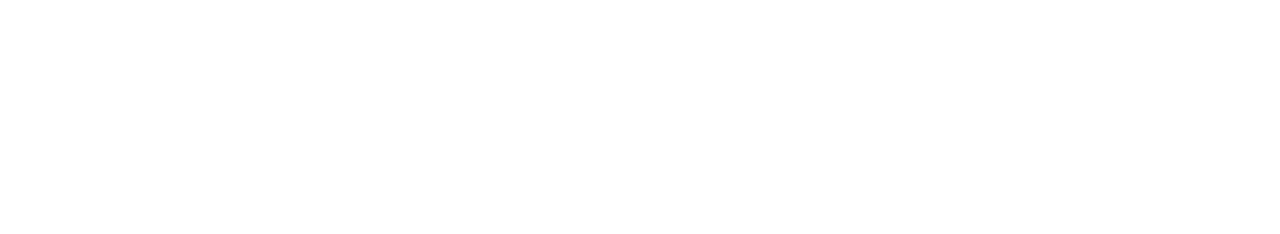
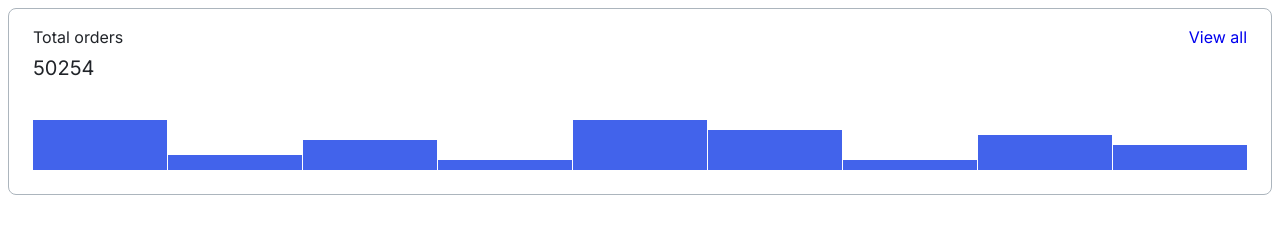
Before and after one commit to js-tasks-ru/htmlcss-20220811_konstantin87, a website: page 04-lection2/01-histogram/index.html in a window 1280 px wide. Drawn offline with Linux system fonts and the light colour scheme.

Commit message:
04-01-histogram: add histogram

```diff
--- a/04-lection2/01-histogram/histogram.css
+++ b/04-lection2/01-histogram/histogram.css
@@ -0,0 +1,82 @@
+.histogram {
+  background: var(--white);
+  border: 1px solid var(--grey-3);
+  border-radius: 8px;
+  display: flex;
+  flex-direction: column;
+  gap: 39px;
+  padding: 16px 24px 24px 24px;
+}
+
+.histogram__header {
+  color: var(--black);
+  display: flex;
+  flex: 1;
+  font-family: 'Inter', sans-serif;
+  font-size: 16px;
+  font-style: normal;
+  font-weight: 400;
+  justify-content: space-between;
+  line-height: 24px;
+}
+
+.histogram__header-left-column {
+  display: flex;
+  flex-direction: column;
+  gap: 6px;
+}
+
+.histogram_text-big {
+  font-size: 20px;
+  line-height: 26px;
+}
+
+.histogram__link {
+  text-decoration: none var(--primary);
+}
+
+.histogram p {
+  margin: 0;
+}
+
+.histogram__bars {
+  align-items: flex-end;
+  display: flex;
+  gap: 1px;
+  height: 50px;
+}
+
+.histogram__bar {
+  background-color: var(--primary);
+  flex-grow: 1;
+  height: 100%;
+  width: 9px;
+}
+
+.histogram__bar_10 {
+  height: 10%;
+}
+.histogram__bar_20 {
+  height: 20%;
+}
+.histogram__bar_30 {
+  height: 30%;
+}
+.histogram__bar_40 {
+  height: 40%;
+}
+.histogram__bar_50 {
+  height: 50%;
+}
+.histogram__bar_60 {
+  height: 60%;
+}
+.histogram__bar_70 {
+  height: 70%;
+}
+.histogram__bar_80 {
+  height: 80%;
+}
+.histogram__bar_90 {
+  height: 90%;
+}
--- a/04-lection2/01-histogram/index.html
+++ b/04-lection2/01-histogram/index.html
@@ -1,11 +1,33 @@
 <!DOCTYPE html>
 <!-- Страница с гистограммой -->
 <html lang="ru">
-    <head>
-        <link rel="stylesheet" href="../../assets/css/main.css">
-        <link rel="stylesheet" href="./histogram.css">
-    </head>
-    <body>
-
-    </body>
+  <head>
+    <title>Histogram</title>
+    <link href="../../assets/css/main.css" rel="stylesheet" />
+    <link href="./histogram.css" rel="stylesheet" />
+  </head>
+  <body>
+    <article class="histogram">
+      <div class="histogram__header">
+        <section class="histogram__header-left-column">
+          <p>Total orders</p>
+          <p class="histogram_text-big">50254</p>
+        </section>
+        <div>
+          <a class="histogram__link" href="#">View all</a>
+        </div>
+      </div>
+      <section class="histogram__bars">
+        <div class="histogram__bar"></div>
+        <div class="histogram__bar histogram__bar_30"></div>
+        <div class="histogram__bar histogram__bar_60"></div>
+        <div class="histogram__bar histogram__bar_20"></div>
+        <div class="histogram__bar"></div>
+        <div class="histogram__bar histogram__bar_80"></div>
+        <div class="histogram__bar histogram__bar_20"></div>
+        <div class="histogram__bar histogram__bar_70"></div>
+        <div class="histogram__bar histogram__bar_50"></div>
+      </section>
+    </article>
+  </body>
 </html>
--- a/assets/css/main.css
+++ b/assets/css/main.css
@@ -6,22 +6,22 @@
 @import '../../components/collection/collection.css';
 
 :root {
+  --black: #212429;
+  --blue: #4263eb;
+  --error: var(--red);
+  --pink: #f784ad;
+  --primary: var(--blue);
+  --purple: #7048e8;
+  --red: #f03d3e;
+  --secondary: var(--purple);
+  --success: var(--blue);
   --white: #ffffff;
-  --black: #212429;
-  --pink: #f784ad;
-  --purple: #7048e8;
-  --blue: #374fc7;
-  --red: #f03d3e;
+
   --grey-1: #f8f9fa;
   --grey-2: #dde2e5;
+
   --grey-3: #acb5bd;
   --grey-4: #495057;
-
-  --error: var(--red);
-  --success: var(--blue);
-
-  --primary: var(--blue);
-  --secondary: var(--purple);
 }
 
 body {
```
